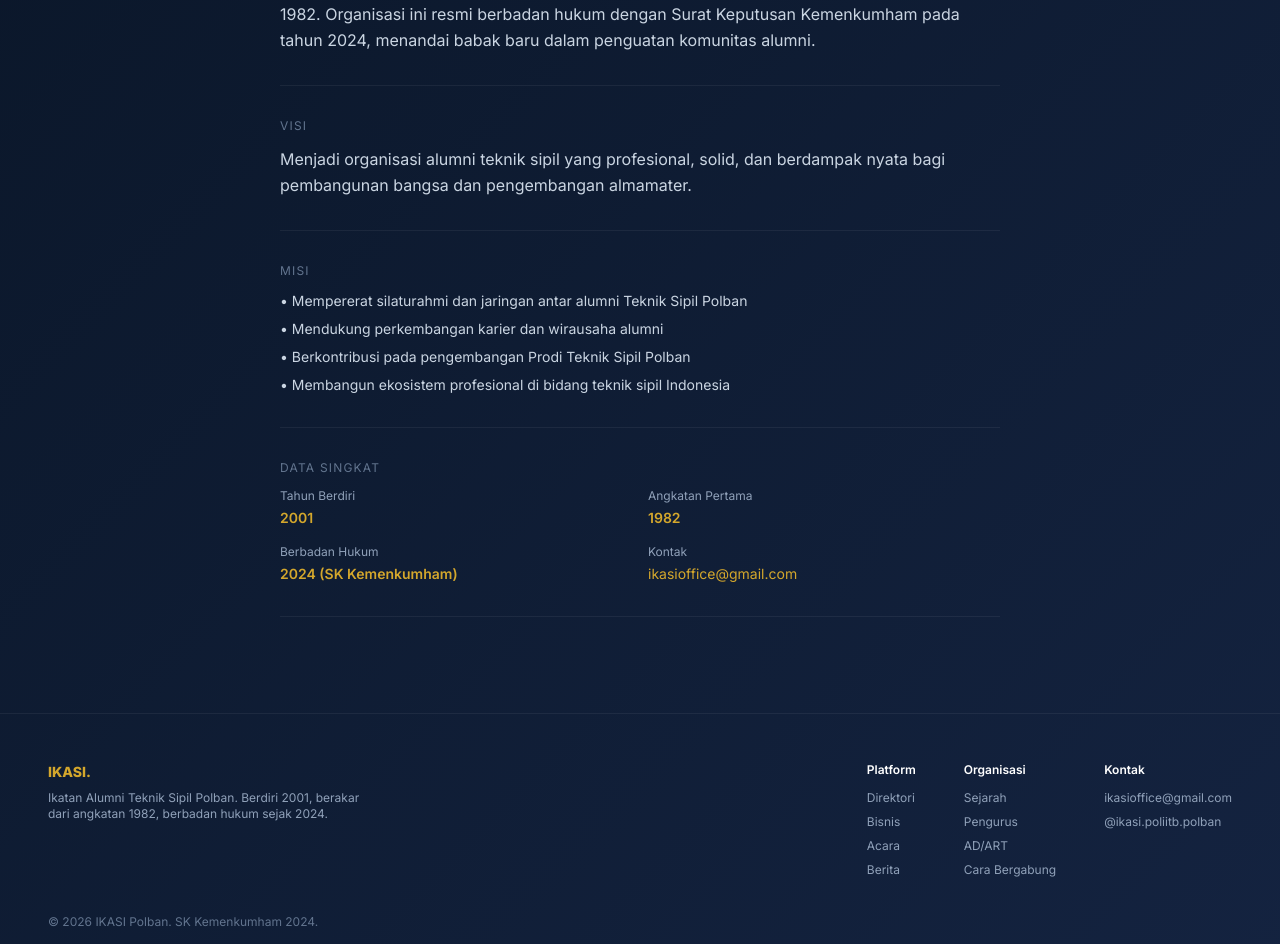
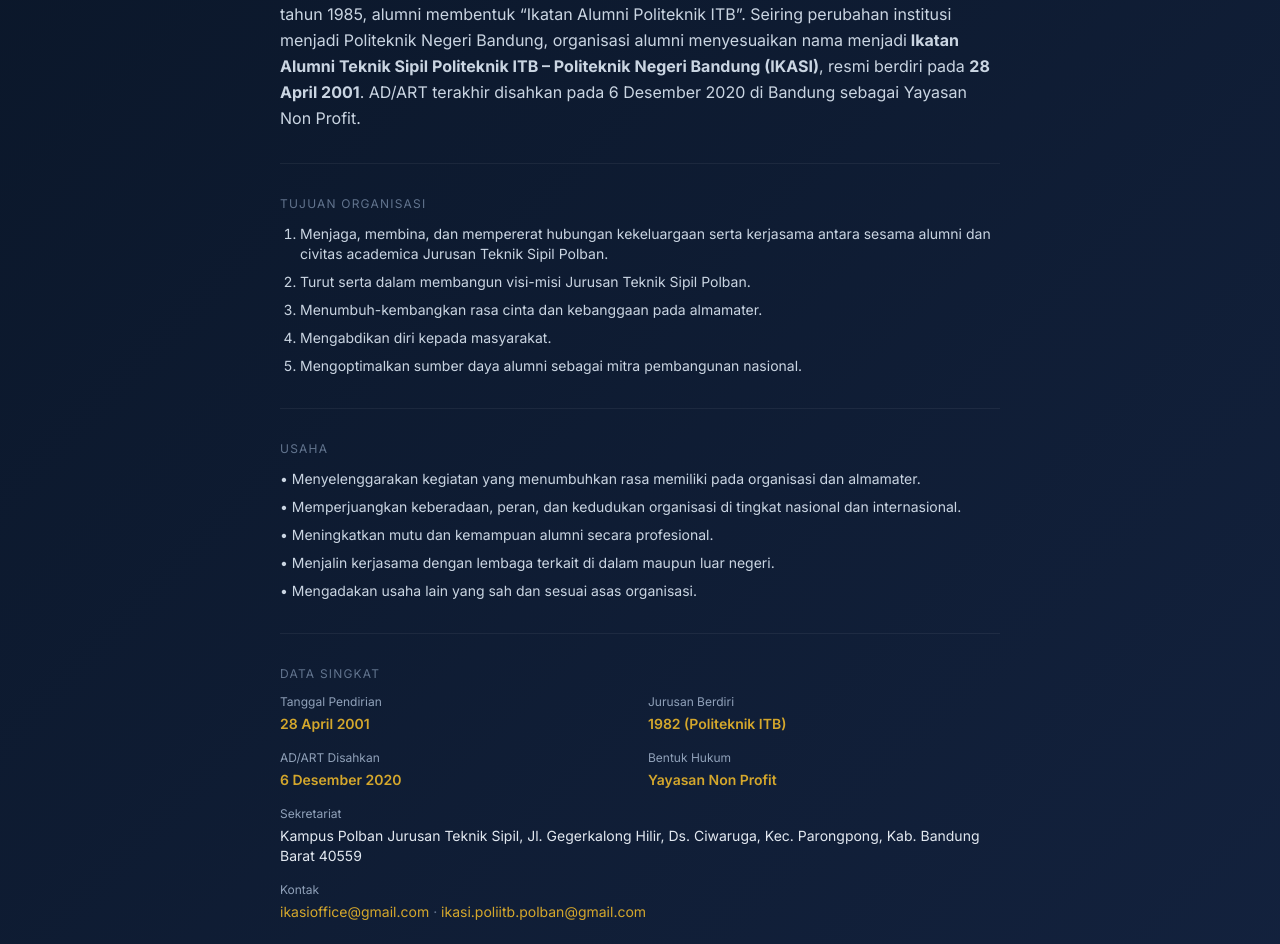
Before and after one commit to ikasioffice/ikasiweb, a Next.js app: page /sejarah in a window 1280 px wide. Shown: the part 328-1272 px from the top of the page. Built offline with nearby package versions, Linux system fonts and the light colour scheme; no server answers.

Commit message:
content(sejarah): isi dari AD-ART resmi IKASI 2020

```diff
--- a/app/(public)/sejarah/page.tsx
+++ b/app/(public)/sejarah/page.tsx
@@ -8,50 +8,70 @@
 
       <Section label="Sejarah">
         <p className="text-slate-300 leading-relaxed">
-          IKASI Polban berdiri sebagai wadah bagi para alumni Teknik Sipil Politeknik Negeri Bandung
-          (dahulu Politeknik ITB) yang telah menghasilkan ribuan lulusan sejak angkatan pertama tahun 1982.
-          Organisasi ini resmi berbadan hukum dengan Surat Keputusan Kemenkumham pada tahun 2024,
-          menandai babak baru dalam penguatan komunitas alumni.
+          Jurusan Teknik Sipil Politeknik Institut Teknologi Bandung berdiri pada tahun 1982 dan telah
+          menghasilkan ribuan lulusan yang berkiprah di seluruh nusantara hingga luar negeri. Pada tahun
+          1985, alumni membentuk &ldquo;Ikatan Alumni Politeknik ITB&rdquo;. Seiring perubahan institusi
+          menjadi Politeknik Negeri Bandung, organisasi alumni menyesuaikan nama menjadi
+          <strong> Ikatan Alumni Teknik Sipil Politeknik ITB – Politeknik Negeri Bandung (IKASI)</strong>,
+          resmi berdiri pada <strong>28 April 2001</strong>. AD/ART terakhir disahkan pada 6 Desember 2020
+          di Bandung sebagai Yayasan Non Profit.
         </p>
       </Section>
 
-      <Section label="Visi">
-        <p className="text-slate-300 leading-relaxed">
-          Menjadi organisasi alumni teknik sipil yang profesional, solid, dan berdampak nyata bagi
-          pembangunan bangsa dan pengembangan almamater.
-        </p>
+      <Section label="Tujuan Organisasi">
+        <ol className="space-y-2 text-slate-300 text-sm list-decimal pl-5">
+          <li>Menjaga, membina, dan mempererat hubungan kekeluargaan serta kerjasama antara sesama alumni dan civitas academica Jurusan Teknik Sipil Polban.</li>
+          <li>Turut serta dalam membangun visi-misi Jurusan Teknik Sipil Polban.</li>
+          <li>Menumbuh-kembangkan rasa cinta dan kebanggaan pada almamater.</li>
+          <li>Mengabdikan diri kepada masyarakat.</li>
+          <li>Mengoptimalkan sumber daya alumni sebagai mitra pembangunan nasional.</li>
+        </ol>
       </Section>
 
-      <Section label="Misi">
+      <Section label="Usaha">
         <ul className="space-y-2 text-slate-300 text-sm">
-          <li>• Mempererat silaturahmi dan jaringan antar alumni Teknik Sipil Polban</li>
-          <li>• Mendukung perkembangan karier dan wirausaha alumni</li>
-          <li>• Berkontribusi pada pengembangan Prodi Teknik Sipil Polban</li>
-          <li>• Membangun ekosistem profesional di bidang teknik sipil Indonesia</li>
+          <li>• Menyelenggarakan kegiatan yang menumbuhkan rasa memiliki pada organisasi dan almamater.</li>
+          <li>• Memperjuangkan keberadaan, peran, dan kedudukan organisasi di tingkat nasional dan internasional.</li>
+          <li>• Meningkatkan mutu dan kemampuan alumni secara profesional.</li>
+          <li>• Menjalin kerjasama dengan lembaga terkait di dalam maupun luar negeri.</li>
+          <li>• Mengadakan usaha lain yang sah dan sesuai asas organisasi.</li>
         </ul>
       </Section>
 
       <Section label="Data Singkat">
         <div className="grid grid-cols-2 gap-4 text-sm">
           <div>
-            <div className="text-slate-400 text-xs mb-1">Tahun Berdiri</div>
-            <div className="text-[#d4a72c] font-semibold">2001</div>
+            <div className="text-slate-400 text-xs mb-1">Tanggal Pendirian</div>
+            <div className="text-[#d4a72c] font-semibold">28 April 2001</div>
           </div>
           <div>
-            <div className="text-slate-400 text-xs mb-1">Angkatan Pertama</div>
-            <div className="text-[#d4a72c] font-semibold">1982</div>
+            <div className="text-slate-400 text-xs mb-1">Jurusan Berdiri</div>
+            <div className="text-[#d4a72c] font-semibold">1982 (Politeknik ITB)</div>
           </div>
           <div>
-            <div className="text-slate-400 text-xs mb-1">Berbadan Hukum</div>
-            <div className="text-[#d4a72c] font-semibold">2024 (SK Kemenkumham)</div>
+            <div className="text-slate-400 text-xs mb-1">AD/ART Disahkan</div>
+            <div className="text-[#d4a72c] font-semibold">6 Desember 2020</div>
           </div>
           <div>
+            <div className="text-slate-400 text-xs mb-1">Bentuk Hukum</div>
+            <div className="text-[#d4a72c] font-semibold">Yayasan Non Profit</div>
+          </div>
+          <div className="col-span-2">
+            <div className="text-slate-400 text-xs mb-1">Sekretariat</div>
+            <div className="text-slate-200 text-sm">
+              Kampus Polban Jurusan Teknik Sipil, Jl. Gegerkalong Hilir, Ds. Ciwaruga,
+              Kec. Parongpong, Kab. Bandung Barat 40559
+            </div>
+          </div>
+          <div className="col-span-2">
             <div className="text-slate-400 text-xs mb-1">Kontak</div>
-            <div>
-              <a href="mailto:ikasioffice@gmail.com" className="text-[#d4a72c] hover:underline">
-                ikasioffice@gmail.com
-              </a>
-            </div>
+            <a href="mailto:ikasioffice@gmail.com" className="text-[#d4a72c] hover:underline">
+              ikasioffice@gmail.com
+            </a>
+            <span className="text-slate-500"> · </span>
+            <a href="mailto:ikasi.poliitb.polban@gmail.com" className="text-[#d4a72c] hover:underline">
+              ikasi.poliitb.polban@gmail.com
+            </a>
           </div>
         </div>
       </Section>
```
